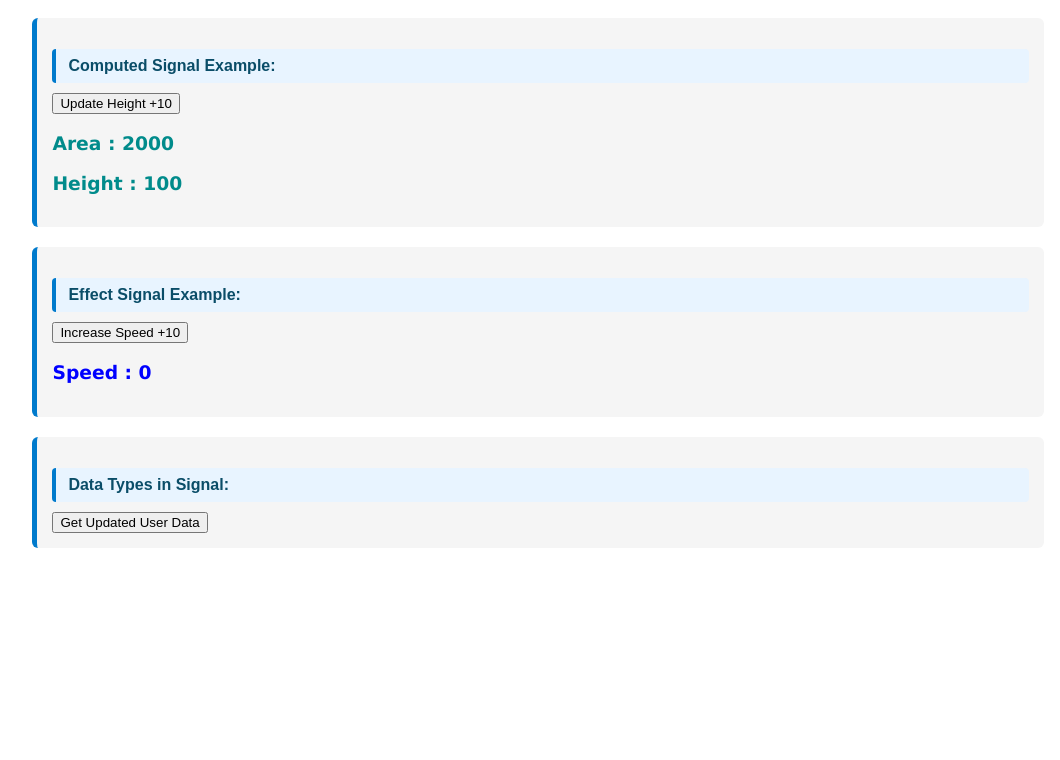
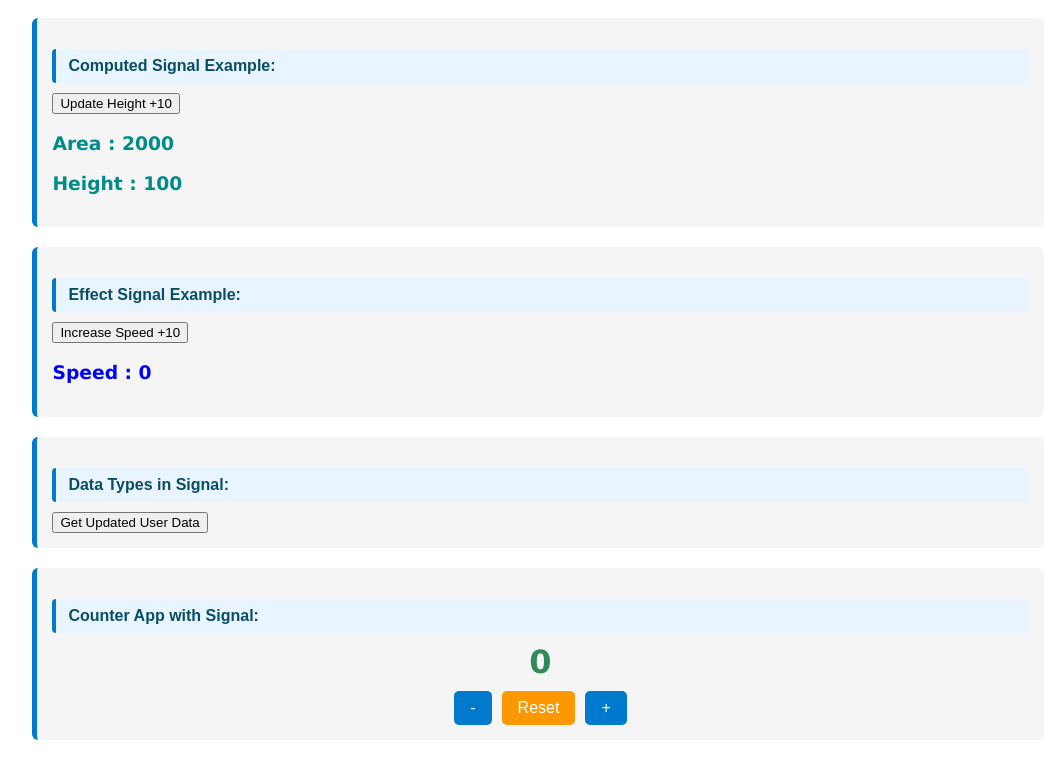
Before and after one commit to JayrajPrajapati/angularbasic, an Angular app: page / in a window 1280 px wide. Shown: the part 1398-2158 px from the top of the page, without its empty margins (102-1162 px from the left). Before the commit the page ends 1966 px from the top, so only its background shows below. Built offline with nearby package versions, Linux system fonts and the light colour scheme.

Commit message:
Created the Counter App via Signal with Datatypes

```diff
--- a/src/app/app.css
+++ b/src/app/app.css
@@ -50,3 +50,38 @@ p{
     border-radius: 4px;
     margin-bottom: 10px;
 }
+.counter-section h3{
+    text-align: center;
+    font-size: 32px;
+    color: #2e8b57;
+    margin: 10px 0;
+}
+
+.counter-buttons{
+    display: flex;
+    justify-content: center;
+    gap: 10px;
+}
+
+.counter-buttons button{
+    padding: 8px 16px;
+    font-size: 16px;
+    border: none;
+    border-radius: 5px;
+    background-color: #007acc;
+    color: white;
+    cursor: pointer;
+    transition: 0.2s;
+}
+
+.counter-buttons button:hover{
+    background-color: #005fa3;
+}
+
+.counter-buttons button:nth-child(2){
+    background-color: #ff9800;
+}
+
+.counter-buttons button:nth-child(2):hover{
+    background-color: #e68900;
+}
--- a/src/app/app.html
+++ b/src/app/app.html
@@ -119,4 +119,14 @@
     <p>Data Types in Signal:</p>
     <button (click)="getUpdatedUserData()"> Get Updated User Data</button>
   </div>
+   <!-- Counter App with Signals -->
+  <div class="section counter-section">
+    <p>Counter App with Signal:</p>
+    <h3>{{counterApp()}}</h3>
+    <div class="counter-buttons">
+      <button (click)="decrementCounter()">-</button>
+      <button (click)="resetCounter()">Reset</button>
+      <button (click)="incrementCounter()">+</button>
+    </div>
+  </div>
 </div>
--- a/src/app/app.ts
+++ b/src/app/app.ts
@@ -206,4 +206,20 @@ export class App {
     console.log("Updated value" + this.user());
 
   }
+  //Counter in Signal
+  counterApp:WritableSignal<number>=signal<number>(0);
+  incrementCounter()
+  {
+    this.counterApp.update((val)=>val+1);
+  }
+  resetCounter()
+  {
+    this.counterApp.set(0);
+  }
+  decrementCounter()
+  {
+    if (this.counterApp()>0) {
+      this.counterApp.update((val)=>val-1);
+    }
+  }
 }
```
